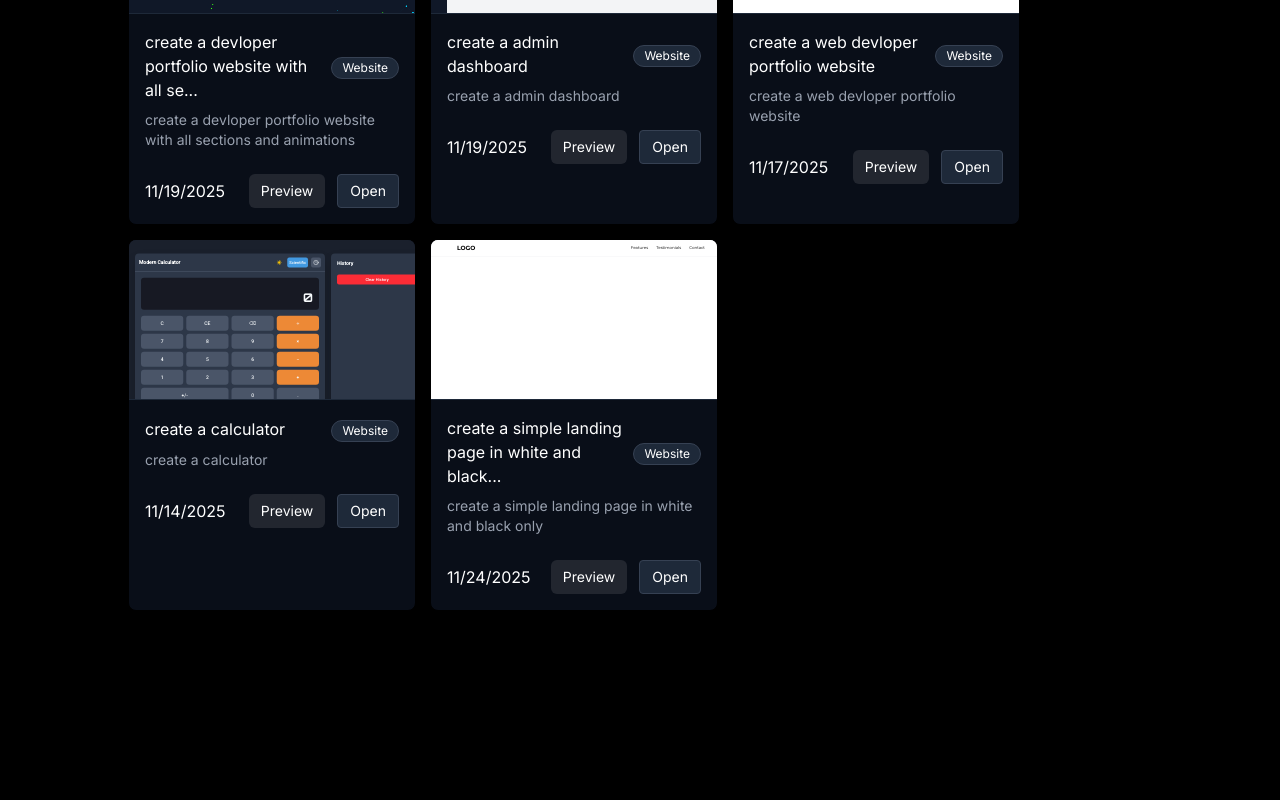
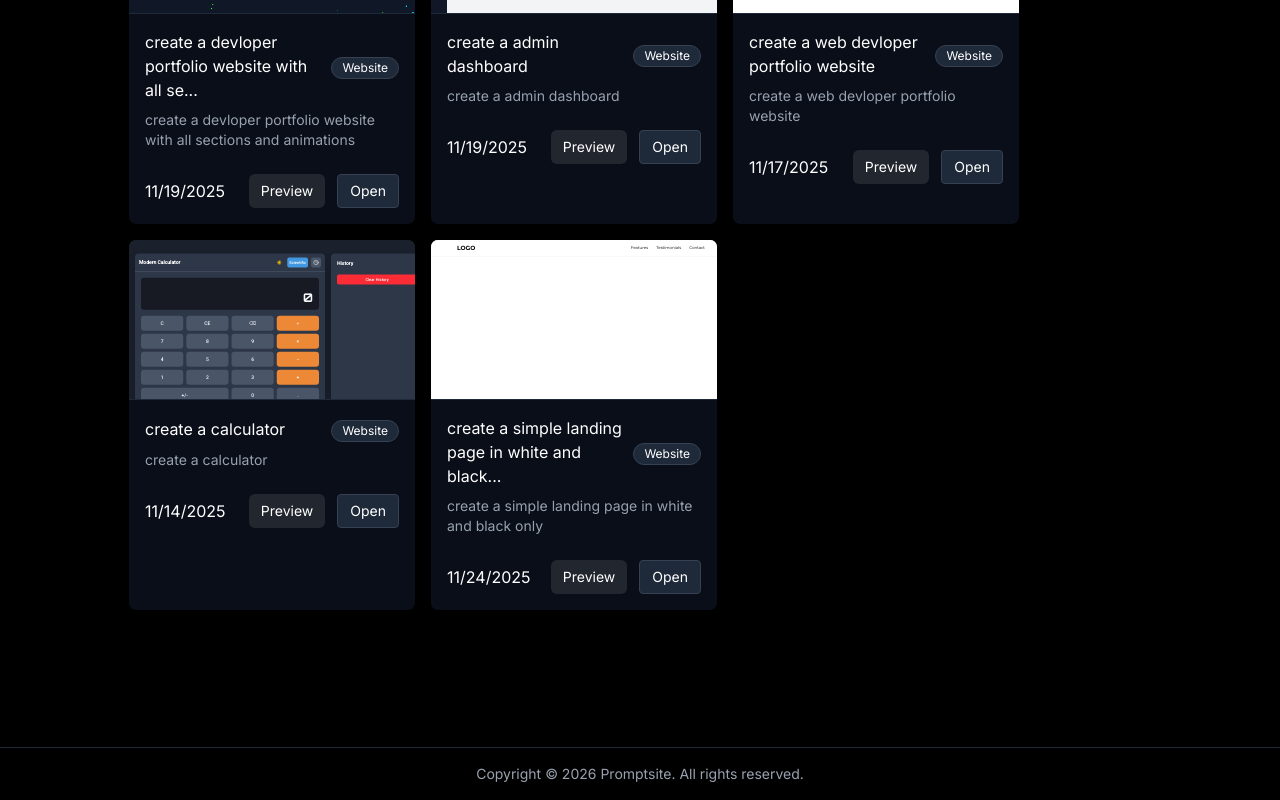
Before and after one commit to engineer-naresh/promptsite-client, a React (Vite) app in the folder client/: page /projects in a window 1280 px wide. Shown: the part 348-1148 px from the top of the page. Before the commit the page ends 999 px from the top, so only its background shows below. Built offline with nearby package versions, Linux system fonts and the light colour scheme.

Commit message:
desined projects page

```diff
--- /dev/null
+++ b/client/src/components/Footer.tsx
@@ -0,0 +1,9 @@
+import React from 'react'
+
+const Footer = () => {
+  return (
+    <div className='text-center py-4 text-gray-400 text-sm border-t border-gray-800 mt-24'>Copyright © 2026 Promptsite. All rights reserved.</div>
+  )
+}
+
+export default Footer
--- a/client/src/pages/MyProjects.tsx
+++ b/client/src/pages/MyProjects.tsx
@@ -5,6 +5,7 @@ import type { Project } from '../types';
 import { Loader2Icon, PlusIcon, TrashIcon } from 'lucide-react';
 import {useNavigate } from 'react-router-dom';
 import { dummyProjects } from '../assets/assets';
+import Footer from '../components/Footer';
 const MyProjects = () => {
   const [loading, setLoading] = useState(true);
   const [projects, setProjects] = useState<Project[]>([]);
@@ -63,6 +64,7 @@ const MyProjects = () => {
           <button onClick={()=>{navigate('/')}} className='flex items-center gap-2 text-white px-3 sm:px-6 py-1 sm:py-2 rounded bg-linear-to-br from indigo-500 to-indigo-600  scale-0 hover:opacity-90 active:scale-95 transition-all'><PlusIcon size={18}/>Create New</button>
         </div>)}
       </div>
+      <Footer/>
     </>
   )
 }
```
